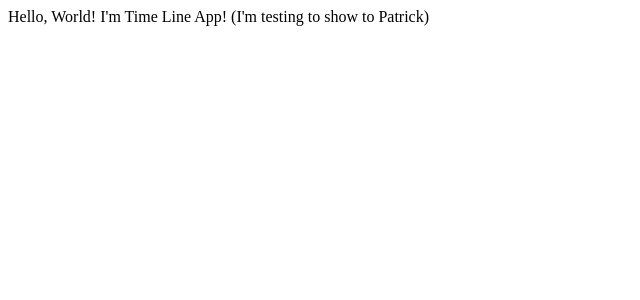
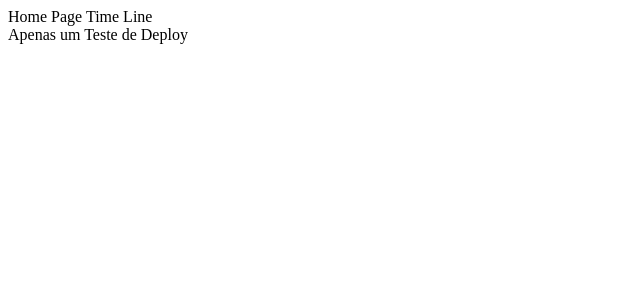
Before and after one commit to fsrosa/LinhaDoTempo, a React (Create React App) app in the folder time-line/: page / in a window 1280 px wide. Shown: the top 300 px of the page, without its empty margins (0-640 px from the left). Built offline with nearby package versions, Linux system fonts and the light colour scheme.

Commit message:
implementing routes

```diff
--- a/time-line/package.json
+++ b/time-line/package.json
@@ -8,6 +8,7 @@
     "@testing-library/user-event": "^12.1.10",
     "react": "^17.0.1",
     "react-dom": "^17.0.1",
+    "react-router-dom": "^5.2.0",
     "react-scripts": "4.0.1",
     "web-vitals": "^0.2.4"
   },
--- a/time-line/src/App.jsx
+++ b/time-line/src/App.jsx
@@ -1,9 +1,10 @@
+import React from 'react'
+import Routes from './routes'
+
 function App() {
   return (
     <div>
-      Hello, World! I'm Time Line App!
-
-      (I'm testing to show to Patrick)
+      <Routes />
     </div>
   );
 }
--- a/time-line/src/index.jsx
+++ b/time-line/src/index.jsx
@@ -2,9 +2,4 @@ import React from 'react';
 import ReactDOM from 'react-dom';
 import App from './App';
 
-ReactDOM.render(
-  <React.StrictMode>
-    <App />
-  </React.StrictMode>,
-  document.getElementById('root')
-);
+ReactDOM.render(<App />, document.getElementById('root'));
--- /dev/null
+++ b/time-line/src/pages/Home/index.jsx
@@ -0,0 +1,15 @@
+import React from 'react'
+
+import { Link } from 'react-router-dom'
+
+export default function Home() {
+    return (
+        <div>
+            Home Page Time Line
+            <div>
+                Apenas um Teste de Deploy
+            </div>
+        </div>
+
+    )
+}
--- /dev/null
+++ b/time-line/src/routes.jsx
@@ -0,0 +1,14 @@
+import React from 'react'
+import { BrowserRouter, Route, Switch } from 'react-router-dom'
+
+import Home from './pages/Home'
+
+export default function Routes(){
+    return(
+        <BrowserRouter>
+            <Switch>
+                <Route path="/" exact component={Home}/>
+            </Switch>
+        </BrowserRouter>
+    )
+}
```
Also changed, not shown: time-line/src/assets/styles/global.css (added), time-line/src/pages/Home/styles.css (added), 1 other file (tests, documents, lock files or other folders).
